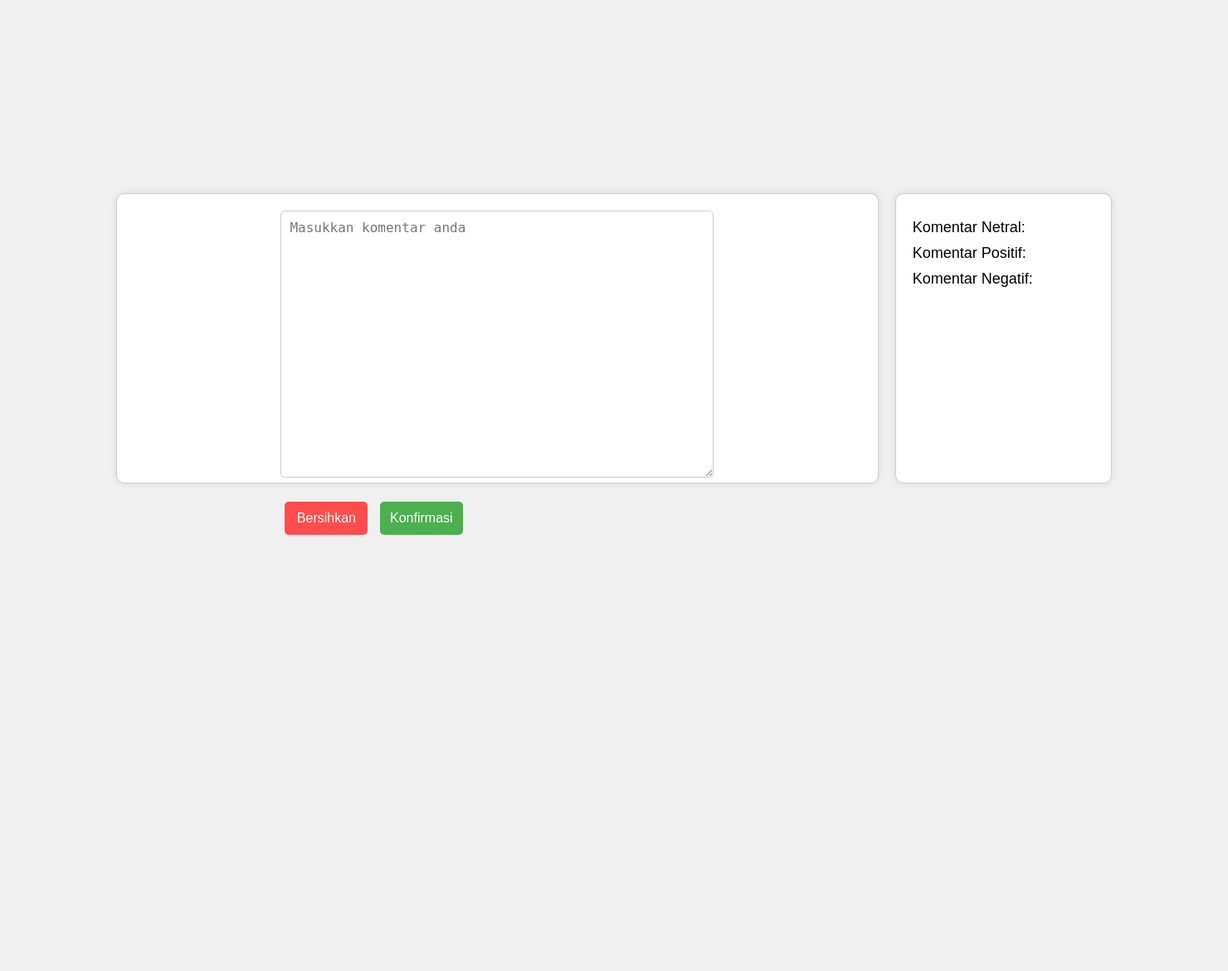
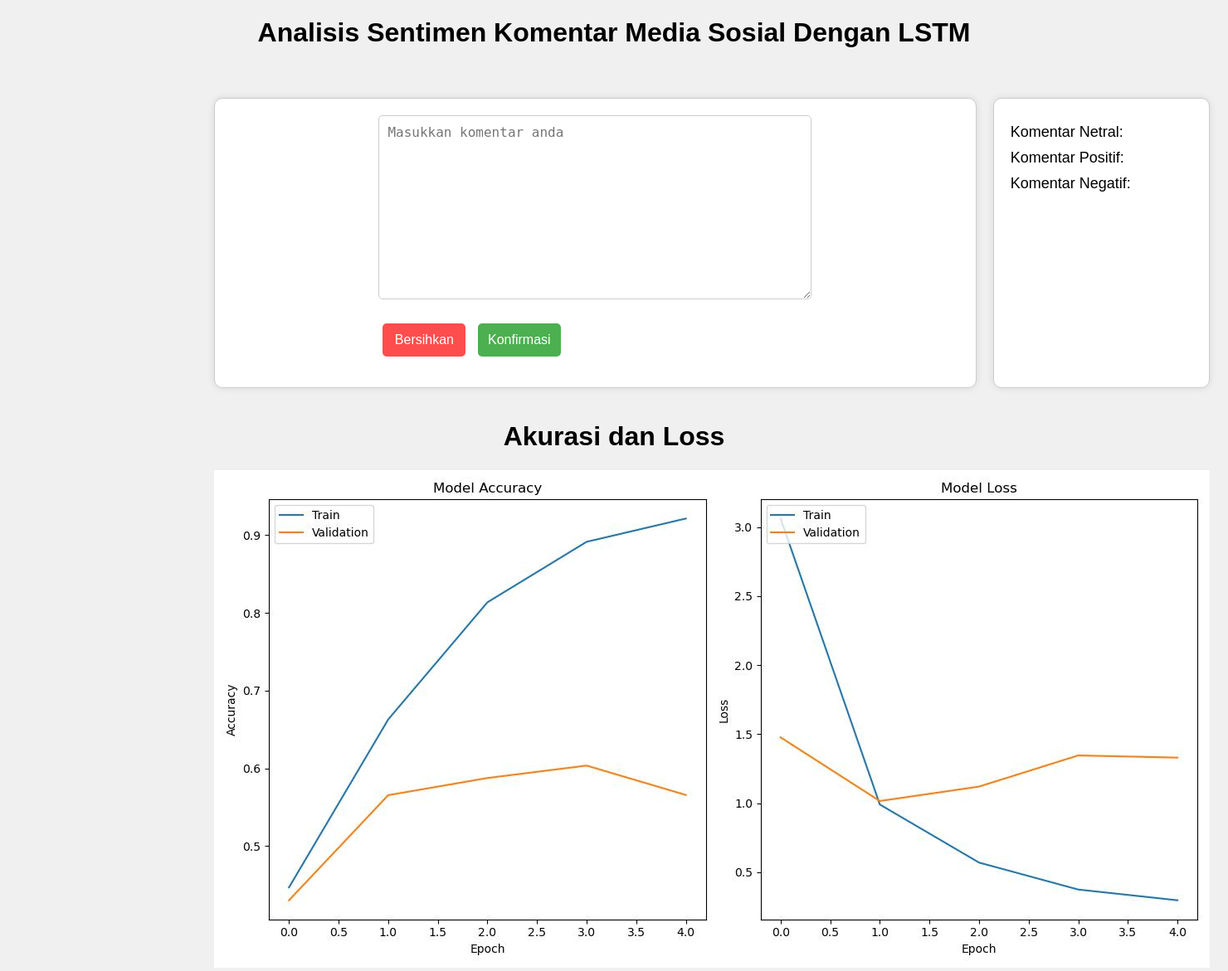
Before and after one commit to ishala/sentiment-analysisi, a Flask app: page / in a window 1480 px wide. Shown: the whole page at 83% size. Before the commit the page ends 645 px from the top, so only its background shows below. Run offline with Flask 3, Linux system fonts and the light colour scheme; parts of the project's set-up code (start-up, migrations or seed data) failed here and were passed over.

Commit message:
add more information

```diff
--- a/predict.py
+++ b/predict.py
@@ -1,6 +1,6 @@
-from tensorflow.keras.models import load_model
-from tensorflow.keras.preprocessing.sequence import pad_sequences
-from tensorflow.keras.preprocessing.text import Tokenizer
+from tensorflow.keras.models import load_model # type: ignore
+from tensorflow.keras.preprocessing.sequence import pad_sequences # type: ignore
+from tensorflow.keras.preprocessing.text import Tokenizer # type: ignore
 import pickle
 import numpy as np
 
--- a/templates/main.html
+++ b/templates/main.html
@@ -6,7 +6,6 @@
     <title>Komentar</title>
     <style>
         body {
-            display: flex;
             justify-content: center;
             align-items: center;
             height: 100vh;
@@ -18,6 +17,7 @@
             gap: 20px;
             width: 1200px;
             height: 350px;
+            margin: 60px 100px 40px 250px;
         }
         .input-container {
             display: flex;
@@ -32,7 +32,7 @@
         }
         .input-container textarea {
             width: 500px;
-            height: 300px;
+            height: 200px;
             margin-bottom: 20px;
             border: 1px solid #ccc;
             border-radius: 5px;
@@ -68,6 +68,12 @@
             margin: 10px 0;
             font-size: 18px;
         }
+        h1{
+            text-align: center;
+        }
+        img{
+            margin-left: 250px;
+        }
     </style>
     <script>
         function clearTextarea() {
@@ -76,6 +82,7 @@
     </script>
 </head>
 <body>
+    <h1>Analisis Sentimen Komentar Media Sosial Dengan LSTM</h1>
     <div class="container">
         <div class="input-container">
             <form action="/predict" method="post">
@@ -92,5 +99,10 @@
             <p>Komentar Negatif: {{ negatif if negatif is not none else '' }}</p>
         </div>
     </div>
+
+    <div class="info-akurasi">
+        <h1>Akurasi dan Loss</h1>
+        <img src="{{ url_for('static', filename='pictures/acc-loss.jpg') }}" alt="Akurasi dan Loss">
+    </div>
 </body>
 </html>
```
Also changed, not shown: static/pictures/acc-loss.jpg (added).
